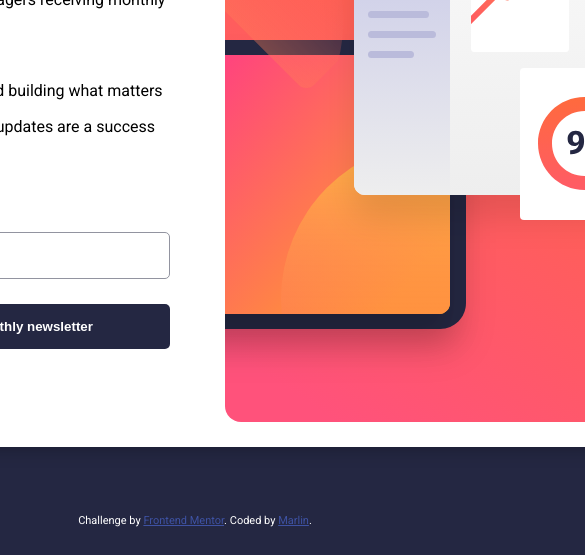
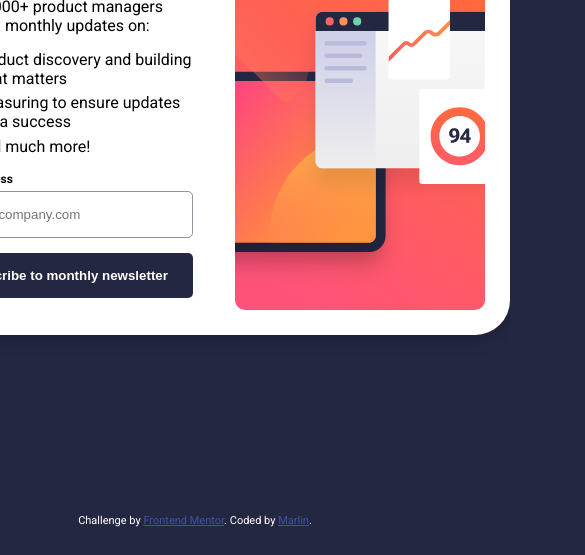
Before and after one commit to Mrlmll/Frontend-Mentor-1, a plain HTML site: page index.html in a window 390 px wide. Shown: the part 305-860 px from the top of the page, 585 px wide, since content can reach past the window. Drawn offline with Linux system fonts and the light colour scheme.

Commit message:
Responsive until 700 Px

```diff
--- a/index.html
+++ b/index.html
@@ -50,7 +50,7 @@
         <!-- Sign-up form end -->
       </div>
     </div>
-    <img src="assets/images/illustration-sign-up-desktop.svg">
+    <img class="image-content" src="assets/images/illustration-sign-up-desktop.svg">
   </div>
 
   <div class="container-success-hidden js-container-success">
--- a/style.css
+++ b/style.css
@@ -17,6 +17,7 @@ body {
   flex-direction: column;
   background-color: var(--Dark-Slate-Grey);
   position: relative;
+  padding: none;
 }
 
 
@@ -167,3 +168,46 @@ button:active{
 .secret:hover .svg-refresh {
   fill: var(--Tomato)
 }
+
+@media (max-width: 1000px) {
+  .container {
+    width: min-content;
+    background-color: var(--White);
+    display: grid;
+    grid-template-columns: 320px 250px;
+    padding: 25px;
+    border-radius: 35px;
+    column-gap: 10px;
+    box-shadow: 0px 0px 20px rgba(0, 0, 0, .3);
+    z-index: 1;
+  }
+  .image-content{
+    width: 100%;
+  }
+  .headline {
+    font-size: 30px;
+  }
+  .checklist {
+    margin-bottom: 5px;
+  }
+  .subhead{
+    margin: 15px 0px;
+    line-height: normal;
+  }
+  .email-input{
+    margin-bottom: 15px;
+  }
+  .email-input-error {
+    width: 100%;
+    padding: 15px;
+    box-sizing: border-box;
+    border-radius: 5px;
+    border: 1px solid var(--Tomato);
+    margin-bottom: 15px;
+    color: var(--Tomato);
+    background-color: rgba(255, 98, 87, 0.219);
+  }
+  .email-div{
+    margin-top: 15px;
+  }
+}
```
